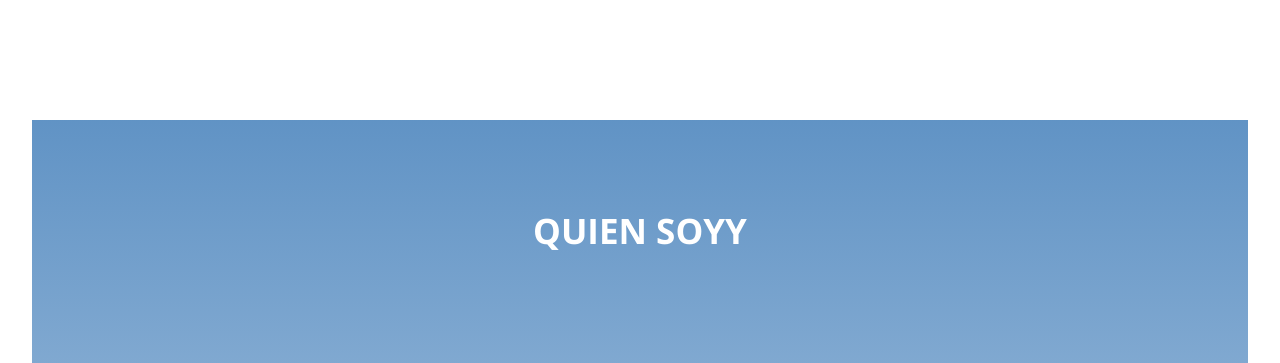
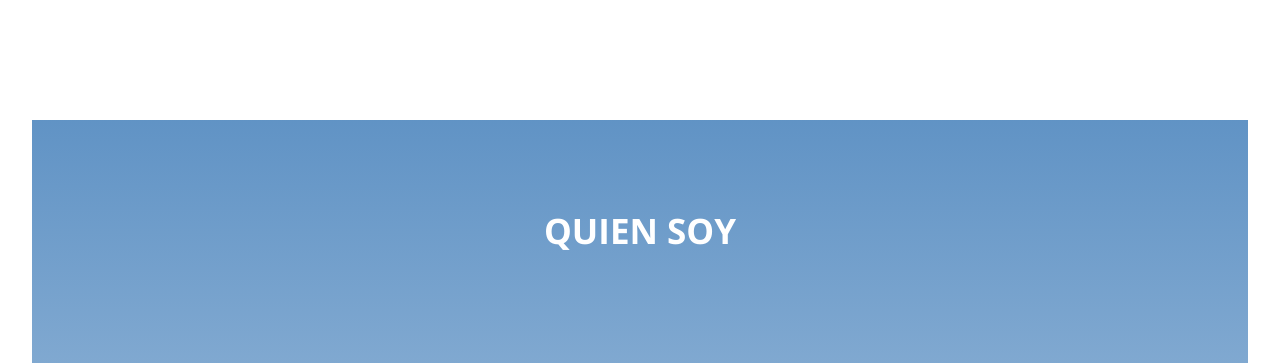
Before and after one commit to webzonne/Dr-sivira, a Next.js app: page / in a window 1280 px wide. Shown: the part 2580-2943 px from the top of the page. Built offline with nearby package versions, Linux system fonts and the light colour scheme.

Commit message:
quinto commit

```diff
--- a/components/About.js
+++ b/components/About.js
@@ -9,7 +9,7 @@ export default function About() {
         <>
             <div className={aboutStyle.contentAbout}>
                 <div className={aboutStyle.contentTitle}>
-                    <h2>QUIEN SOYY</h2>
+                    <h2>QUIEN SOY</h2>
                     <div className='container'>
                         <div className={aboutStyle.filaAbout}>
                             <div className='row'>
```
